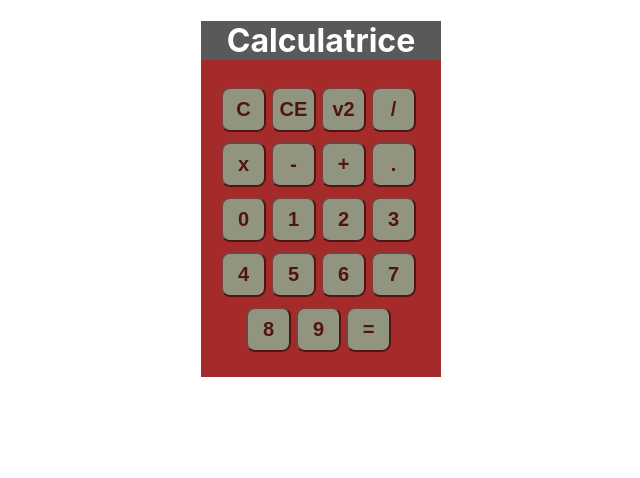
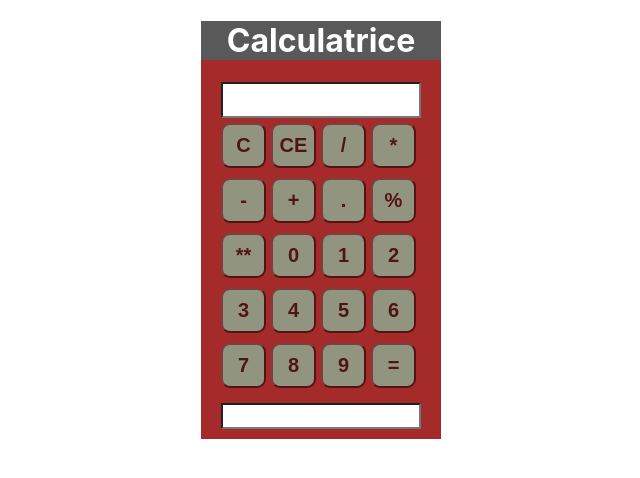
Before and after one commit to M-BEDH/Calculatrice, a React (Create React App) app: page / in a window 1280 px wide. Shown: the top 478 px of the page, without its empty margins (319-959 px from the left). Built offline with nearby package versions, Linux system fonts and the light colour scheme.

Commit message:
deploy app

```diff
--- a/src/App.css
+++ b/src/App.css
@@ -3,3 +3,15 @@
     margin: auto;
     background-color: brown;
 }
+
+.expression-input{
+    width: 100%;
+    height: 30px;
+    background-color: #ffffff;
+}
+
+.resultat-input{
+    width: 100%;
+    height: 20px;
+    background-color: #ffffff;
+}
--- a/src/App.js
+++ b/src/App.js
@@ -1,12 +1,41 @@
+import React, { useState } from 'react';
 import Btn from './components/Btn/Btn';
 import './App.css';
 
 
 function App() {
-   const handleButtonClick = (value) => {
-    // Cette fonction sera appelée lorsque vous cliquez sur un bouton avec la valeur "value".
+  const [expression, setExpression] = useState('');
+  const [result, setResult] = useState('');
+
+  const handleButtonClick = (value) => {
+    // Cette fonction sera appelée lors du click sur un bouton avec la valeur "value".
     console.log('Button clicked with value:', value);
-  };
+    if (value === '=') {
+      try {
+
+          const evalResult = evaluateExpression(expression);//evalue l'expression
+        setResult(evalResult.toString()); //Met à jour le résultat
+        setExpression(''); //Réinitilise l'expression
+      } catch (error) {
+        setResult('Erreur');
+      }
+    } else {
+       setExpression((prevExpression) => prevExpression + value);
+    }
+   };
+
+   const evaluateExpression = (expr) => {
+     // Implémentez votre propre logique d'évaluation ici
+    // Vous pouvez utiliser des bibliothèques tierces pour vous aider dans cette tâche
+    // Assurez-vous de gérer correctement les erreurs et les opérations mathématiques
+
+    // Exemple simple en utilisant eval (ceci est pour démonstration seulement)
+    return eval(expr);
+
+
+   };
+
+
   return (
     <div className="App">
       <header className="App-header">
@@ -14,7 +43,23 @@ function App() {
          </header>
 
         <div className='App-body'>
+
+        <input
+          type='text'
+          className='expression-input'
+          value={expression}
+          readOnly={true}
+        />
          <Btn onClick={handleButtonClick} />
+
+          <input
+            type='text'
+            className='resultat-input'
+            value={result}
+            readOnly={true}
+          />
+
+
         </div>
     </div>
   );
--- a/src/components/Btn/Btn.js
+++ b/src/components/Btn/Btn.js
@@ -1,24 +1,15 @@
 import './Btn.css';
 
 function Btn({ onClick }) {
-  // Créez un tableau de chiffres de 0 à 9
-  const chiffres = [...Array(10).keys()];
+  const chiffresEtOperateurs = ['C', 'CE','/', '*', '-', '+', '.','%', '**', ...Array(10).keys(), '='];
 
   return (
     <div className='App-body'>
-      <button className='btn' onClick={() => onClick('C')}>C</button>
-      <button className='btn' onClick={() => onClick('CE')}>CE</button>
-      <button className='btn' onClick={() => onClick('v2')}>v2</button>
-      <button className='btn' onClick={() => onClick('/')}>/</button>
-      <button className='btn' onClick={() => onClick('x')}>x</button>
-      <button className='btn' onClick={() => onClick('-')}>-</button>
-      <button className='btn' onClick={() => onClick('+')}>+</button>
-      <button className='btn' onClick={() => onClick('.')}>.</button>
-
-      {chiffres.map((chiffre) => (
-        <button className='btn' key={chiffre} onClick={() => onClick(chiffre)}>{chiffre}</button>
+      {chiffresEtOperateurs.map((value) => (
+        <button className='btn' key={value} onClick={() => onClick(value)}>
+          {value}
+        </button>
       ))}
-      <button className='btn' onClick={() => onClick('=')}>=</button>
     </div>
   );
 }
```
Also changed, not shown: package.json (+6 -1 lines), 2 other files (tests, documents, lock files or other folders).
